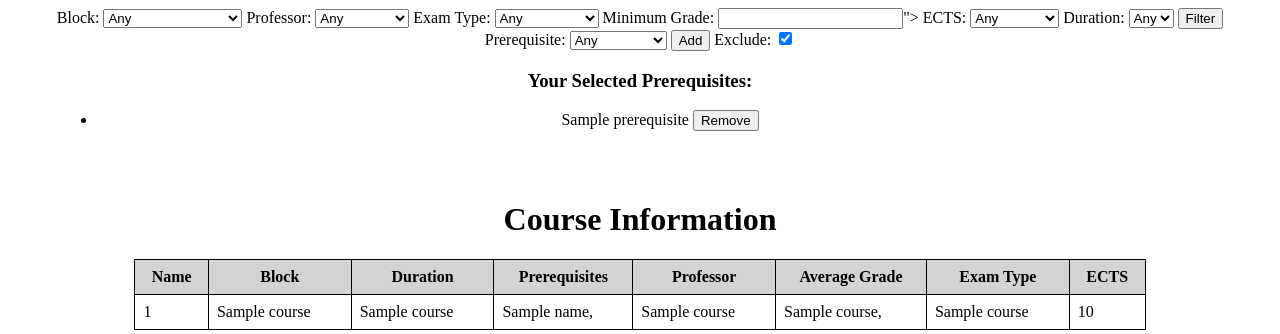
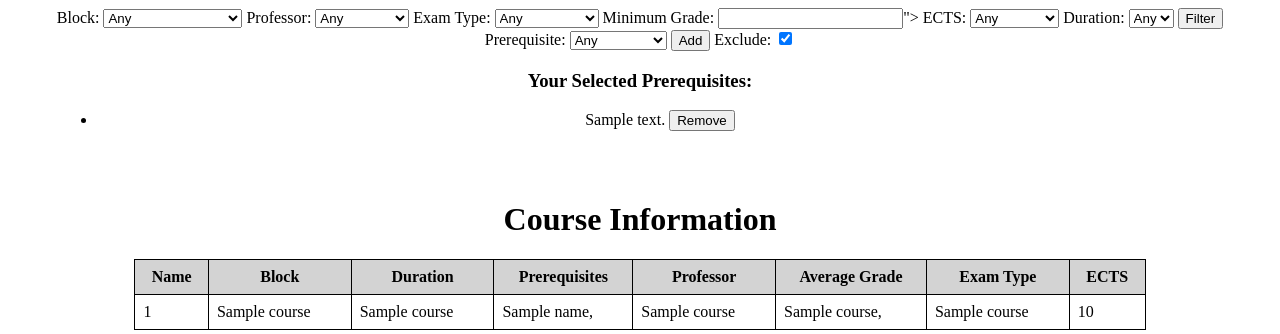
Before and after one commit to Seisision/DIS-project-2023-Group73, a Flask app: template Course_Finder/templates/home.html in a window 1280 px wide. Shown: the part 239-573 px from the top of the page. Run offline with Flask 3, Linux system fonts and the light colour scheme; the template is opened without the code that fills it: most values are stand-ins (such as "Sample title", 1, 10 or a date in 2020); form fields are guessed from the names that the template uses; some libraries are stand-ins or nearby versions.

Commit message:
returned to old version

```diff
--- a/Course_Finder/templates/home.html
+++ b/Course_Finder/templates/home.html
@@ -133,13 +133,10 @@
             <ul>
                 {% for prerequisite in selected_prerequisites %}
                     <li>
-                    <!-- If this prerequisite is marked for exclusion, display it in red -->
-                    <span {% if prerequisite['exclude'] %}style="color: red;"{% endif %}>
-                        {{ prerequisite['name'] }}
-                    </span>
+                        {{ prerequisite }}
                         <!-- Form for removing the prerequisite -->
                         <form action="{{ url_for('prerequisites') }}" method="POST" style="display: inline;">
-                        <input type="hidden" name="prerequisite" value="{{ prerequisite['name'] }}">
+                            <input type="hidden" name="prerequisite" value="{{ prerequisite }}">
                             <input type="submit" name="action" value="Remove">
                         </form>
                     </li>
```
Lines whose indentation alone changed are shown as unchanged.
